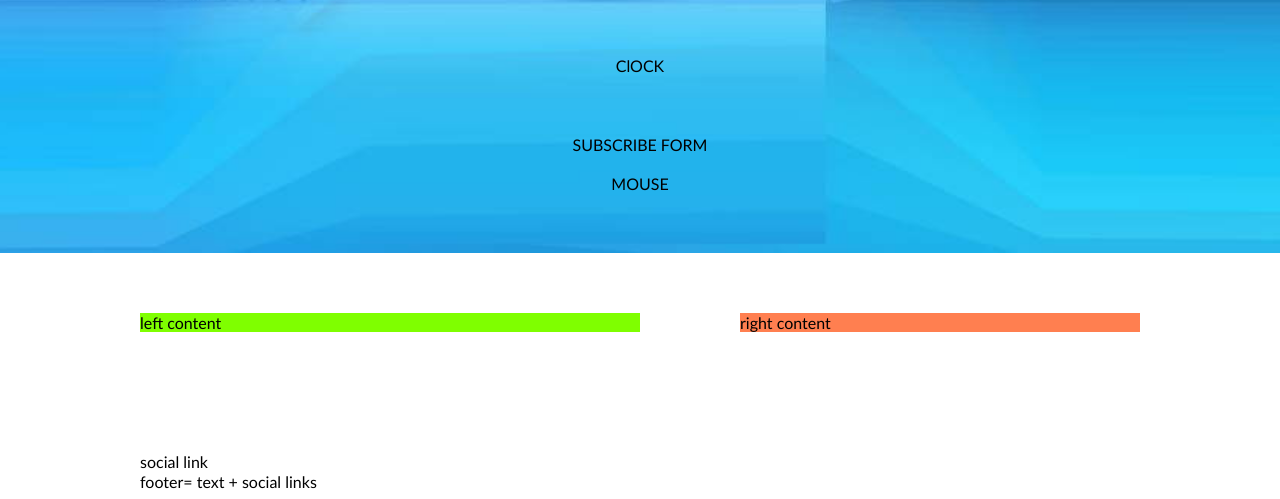
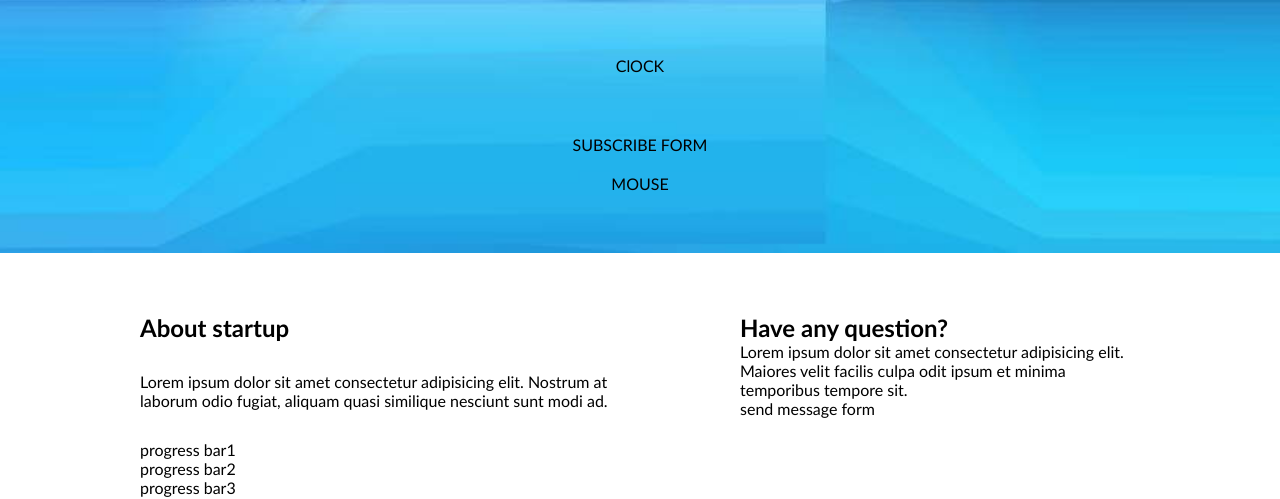
Before and after one commit to akinis81/ComingSoonReal, a plain HTML site: page index.html in a window 1280 px wide. Shown: the part 304-803 px from the top of the page. Drawn offline with Linux system fonts and the light colour scheme.

Commit message:
main section style update

```diff
--- a/css/main.css
+++ b/css/main.css
@@ -78,14 +78,21 @@ body * {
     }
         .left-column{
             width:50%;
-            background-color: chartreuse;
+            /* background-color: chartreuse; */
             float: left;
         }
         .right-column{
             width:40%;
-            background-color: coral;
+            /* background-color: coral; */
             float: right;
         }
+            .column-title{
+                margin-bottom: 30px;
+            }
+            .column-description{
+                margin-bottom: 30px;
+            }
+
         .social{
             display: inline-block;
             width: 100%;
@@ -123,18 +130,18 @@ body * {
 
         .left-column{
             width:100%;
-            background-color: green;
+            /* background-color: green; */
             margin-bottom: 60px;
 
         }
         .right-column{
             width:100%;
-            background-color: red;
+            /* background-color: red; */
 
         }
 }
 
-@media(max-width: 600px) {
+@media(max-width: 616px) {
     .hero-row{
         width: 400px;
         margin-left: calc( ( 100% - 400px ) / 2);
--- a/css/progress-bar.css
+++ b/css/progress-bar.css
@@ -0,0 +1,4 @@
+.progress-bar{
+display: inline-block;
+width: 100%;
+}
--- a/index.html
+++ b/index.html
@@ -31,10 +31,16 @@
     <main class="container">
         <div class="row">
             <div class="left-column">
-                left content
+                <h2 class="column-title">About startup</h2>
+                <p class="column-description">Lorem ipsum dolor sit amet consectetur adipisicing elit. Nostrum at laborum odio fugiat, aliquam quasi similique nesciunt sunt modi ad.</p>
+                <div class="progress-bar">progress bar1</div>
+                <div class="progress-bar">progress bar2</div>
+                <div class="progress-bar">progress bar3</div>
             </div>
             <div class="right-column">
-                right content
+                <h2>Have any question?</h2>
+                <p>Lorem ipsum dolor sit amet consectetur adipisicing elit. Maiores velit facilis culpa odit ipsum et minima temporibus tempore sit.</p>
+                <form class="form">send message form</form>
             </div>
         </div>
     </main>
```
Lines whose indentation alone changed are shown as unchanged.
